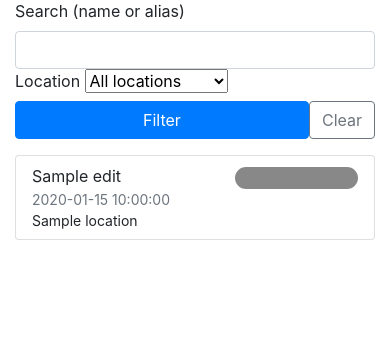
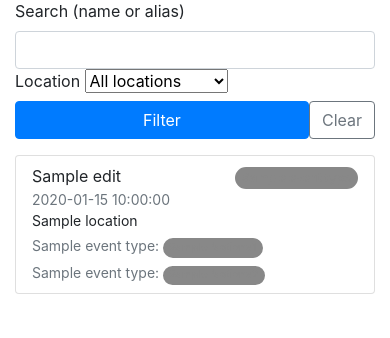
Before and after one commit to renton/rotk.net, a Python web app: template app/templates/events/events.html in a window 390 px wide. Shown: the part 187-525 px from the top of the page. Run offline with Jinja, Linux system fonts and the light colour scheme; the template is opened without the code that fills it: most values are stand-ins (such as "Sample title", 1, 10 or a date in 2020); some libraries are stand-ins or nearby versions.

Commit message:
Event faction lists surfaced: events list Faction 1/2 columns + mobile card lines (italic type label above pills), timeline event detail card renders sided badge rows

```diff
--- a/app/templates/admin/faq.html
+++ b/app/templates/admin/faq.html
@@ -251,7 +251,9 @@
             labels</em> (e.g. Battle → "Attackers"/"Defenders"). A type
             with a blank second label (or no type at all) shows a single
             generic "Factions" list. These render in the chapter
-            sidebar's Events accordion, grouped under the same labels.</li>
+            sidebar's Events accordion, on the events list page (Faction
+            1 / Faction 2 columns), and in the timeline's event detail
+            card — grouped under the same labels.</li>
     </ol>
 </section>
 
--- a/app/templates/events/events.html
+++ b/app/templates/events/events.html
@@ -59,6 +59,19 @@
             </div>
             {% if event.date %}<div class="small text-muted">{{ event.date }}</div>{% endif %}
             {% if event.location %}<div class="small">{{ event.location.name }}</div>{% endif %}
+            {% set et = event.event_type %}
+            {% if event.factions1 %}
+            <div class="small mt-1">
+                <span class="fst-italic text-muted">{{ et.factions1_label if et and et.factions1_label else 'Factions' }}:</span>
+                {% for f in event.factions1 %}{{ macros.badge_widget(f) }} {% endfor %}
+            </div>
+            {% endif %}
+            {% if event.factions2 %}
+            <div class="small mt-1">
+                <span class="fst-italic text-muted">{{ et.factions2_label if et and et.factions2_label else 'Factions' }}:</span>
+                {% for f in event.factions2 %}{{ macros.badge_widget(f) }} {% endfor %}
+            </div>
+            {% endif %}
             {% set ch_list = chapter_lists.get(event.id, []) %}
             {% if ch_list %}
             <div class="small mt-1">Chapters:
@@ -82,6 +95,8 @@
             <th>Type</th>
             <th>Date</th>
             <th>Location</th>
+            <th class="d-none d-md-table-cell">Faction 1</th>
+            <th class="d-none d-md-table-cell">Faction 2</th>
             <th class="d-none d-md-table-cell">Keywords</th>
             <th class="d-none d-md-table-cell">Chapters</th>
             {% if is_admin %}<th class="text-end">Actions</th>{% endif %}
@@ -103,6 +118,25 @@
             <td>{% if event.event_type %}{{ macros.badge_widget(event.event_type) }}{% endif %}</td>
             <td class="small">{{ event.date }}</td>
             <td>{{ event.location.name if event.location else '' }}</td>
+            {# Sided faction lists: italic type label above a vertical
+               pill stack. A side renders only when it has factions. #}
+            {% set et = event.event_type %}
+            <td class="d-none d-md-table-cell">
+                {% if event.factions1 %}
+                <div class="fst-italic small text-muted">{{ et.factions1_label if et and et.factions1_label else 'Factions' }}</div>
+                {% for f in event.factions1 %}
+                <div class="mb-1">{{ macros.badge_widget(f) }}</div>
+                {% endfor %}
+                {% endif %}
+            </td>
+            <td class="d-none d-md-table-cell">
+                {% if event.factions2 %}
+                <div class="fst-italic small text-muted">{{ et.factions2_label if et and et.factions2_label else 'Factions' }}</div>
+                {% for f in event.factions2 %}
+                <div class="mb-1">{{ macros.badge_widget(f) }}</div>
+                {% endfor %}
+                {% endif %}
+            </td>
             <td class="d-none d-md-table-cell small text-muted">{{ event.aliases }}</td>
             <td class="d-none d-md-table-cell small">
                 {% for c in chapter_lists.get(event.id, []) -%}
@@ -117,7 +151,7 @@
         </tr>
         {% else %}
         <tr>
-            <td colspan="7" class="text-muted">No events yet.</td>
+            <td colspan="9" class="text-muted">No events yet.</td>
         </tr>
         {% endfor %}
     </tbody>
```
Also changed, not shown: app/blueprints/main/views.py (+36 -1 lines), app/static/js/timeline.js (+15 -0 lines), tests/test_entity_crud.py (+44 -0 lines).
